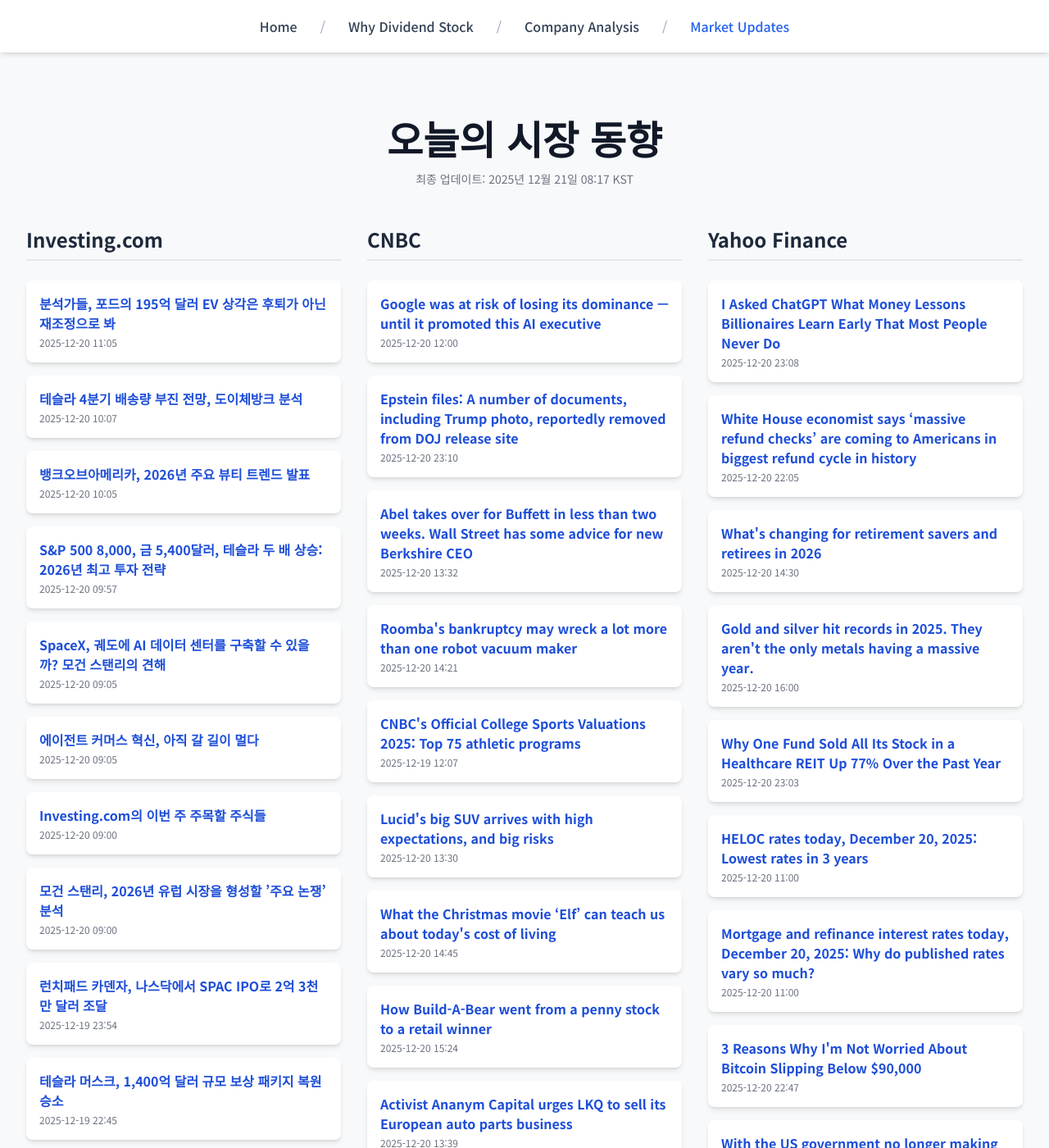
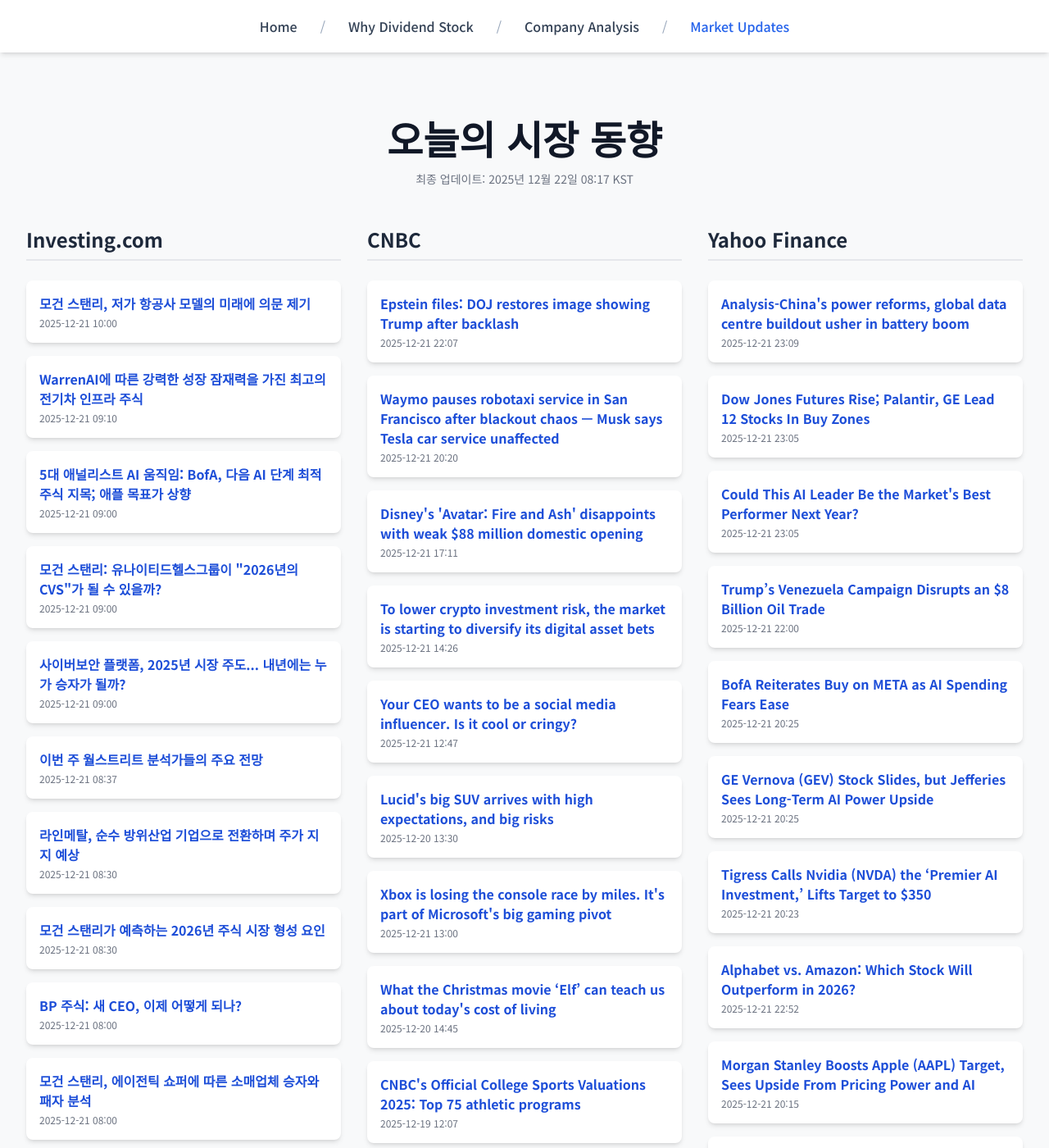
Before and after one commit to Kay-Hwang/my-company-analysis, a Jekyll site: the page built from market-updates.html, in a window 1280 px wide and 1400 px high. Shown: the whole window at 82% size. Built offline with Jekyll 4.4.1, drawn with Linux system fonts in a browser that asks for light colours; nearby versions of some CDN libraries; a script that is not in the unit is left out; some of the changed text lies outside the part shown.

Commit message:
Update daily data

```diff
--- a/_data/latest_data.json
+++ b/_data/latest_data.json
@@ -1,92 +1,116 @@
 {
-  "lastUpdated": "2025년 12월 21일 08:17 KST",
+  "lastUpdated": "2025년 12월 22일 08:17 KST",
   "news": {
     "investing": [
       {
-        "title": "분석가들, 포드의 195억 달러 EV 상각은 후퇴가 아닌 재조정으로 봐",
-        "link": "https://kr.investing.com/news/stock-market-news/article-1763063",
-        "pubDate": "2025-12-20 11:05:01",
-        "summary": "분석가들, 포드의 195억 달러 EV 상각은 후퇴가 아닌 재조정으로 봐"
+        "title": "모건 스탠리, 저가 항공사 모델의 미래에 의문 제기",
+        "link": "https://kr.investing.com/news/stock-market-news/article-1763104",
+        "pubDate": "2025-12-21 10:00:02",
+        "summary": "모건 스탠리, 저가 항공사 모델의 미래에 의문 제기"
       },
       {
-        "title": "테슬라 4분기 배송량 부진 전망, 도이체방크 분석",
-        "link": "https://kr.investing.com/news/stock-market-news/article-1763058",
-        "pubDate": "2025-12-20 10:07:49",
-        "summary": "테슬라 4분기 배송량 부진 전망, 도이체방크 분석"
+        "title": "WarrenAI에 따른 강력한 성장 잠재력을 가진 최고의 전기차 인프라 주식",
+        "link": "https://kr.investing.com/news/stock-market-news/article-1763103",
+        "pubDate": "2025-12-21 09:10:52",
+        "summary": "WarrenAI에 따른 강력한 성장 잠재력을 가진 최고의 전기차 인프라 주식"
       },
       {
-        "title": "뱅크오브아메리카, 2026년 주요 뷰티 트렌드 발표",
-        "link": "https://kr.investing.com/news/stock-market-news/article-1763056",
-        "pubDate": "2025-12-20 10:05:01",
-        "summary": "뱅크오브아메리카, 2026년 주요 뷰티 트렌드 발표"
+        "title": "5대 애널리스트 AI 움직임: BofA, 다음 AI 단계 최적 주식 지목; 애플 목표가 상향",
+        "link": "https://kr.investing.com/news/stock-market-news/article-1763101",
+        "pubDate": "2025-12-21 09:00:06",
+        "summary": "5대 애널리스트 AI 움직임: BofA, 다음 AI 단계 최적 주식 지목; 애플 목표가 상향"
       },
       {
-        "title": "S&P 500 8,000, 금 5,400달러, 테슬라 두 배 상승: 2026년 최고 투자 전략",
-        "link": "https://kr.investing.com/news/stock-market-news/article-1763059",
-        "pubDate": "2025-12-20 09:57:28",
-        "summary": "S&P 500 8,000, 금 5,400달러, 테슬라 두 배 상승: 2026년 최고 투자 전략"
+        "title": "모건 스탠리: 유나이티드헬스그룹이 \"2026년의 CVS\"가 될 수 있을까?",
+        "link": "https://kr.investing.com/news/stock-market-news/article-1763100",
+        "pubDate": "2025-12-21 09:00:04",
+        "summary": "모건 스탠리: 유나이티드헬스그룹이 \"2026년의 CVS\"가 될 수 있을까?"
       },
       {
-        "title": "SpaceX, 궤도에 AI 데이터 센터를 구축할 수 있을까? 모건 스탠리의 견해",
-        "link": "https://kr.investing.com/news/stock-market-news/article-1763053",
-        "pubDate": "2025-12-20 09:05:03",
-        "summary": "SpaceX, 궤도에 AI 데이터 센터를 구축할 수 있을까? 모건 스탠리의 견해"
+        "title": "사이버보안 플랫폼, 2025년 시장 주도... 내년에는 누가 승자가 될까?",
+        "link": "https://kr.investing.com/news/stock-market-news/article-1763099",
+        "pubDate": "2025-12-21 09:00:02",
+        "summary": "사이버보안 플랫폼, 2025년 시장 주도... 내년에는 누가 승자가 될까?"
       },
       {
-        "title": "에이전트 커머스 혁신, 아직 갈 길이 멀다",
-        "link": "https://kr.investing.com/news/stock-market-news/article-1763052",
-        "pubDate": "2025-12-20 09:05:02",
-        "summary": "에이전트 커머스 혁신, 아직 갈 길이 멀다"
+        "title": "이번 주 월스트리트 분석가들의 주요 전망",
+        "link": "https://kr.investing.com/news/stock-market-news/article-1763098",
+        "pubDate": "2025-12-21 08:37:27",
+        "summary": "이번 주 월스트리트 분석가들의 주요 전망"
       },
       {
-        "title": "Investing.com의 이번 주 주목할 주식들",
-        "link": "https://kr.investing.com/news/stock-market-news/article-1763051",
-        "pubDate": "2025-12-20 09:00:04",
-        "summary": "Investing.com의 이번 주 주목할 주식들"
+        "title": "라인메탈, 순수 방위산업 기업으로 전환하며 주가 지지 예상",
+        "link": "https://kr.investing.com/news/stock-market-news/article-1763097",
+        "pubDate": "2025-12-21 08:30:04",
+        "summary": "라인메탈, 순수 방위산업 기업으로 전환하며 주가 지지 예상"
       },
       {
-        "title": "모건 스탠리, 2026년 유럽 시장을 형성할 ’주요 논쟁’ 분석",
-        "link": "https://kr.investing.com/news/stock-market-news/article-1763049",
-        "pubDate": "2025-12-20 09:00:02",
-        "summary": "모건 스탠리, 2026년 유럽 시장을 형성할 ’주요 논쟁’ 분석"
+        "title": "모건 스탠리가 예측하는 2026년 주식 시장 형성 요인",
+        "link": "https://kr.investing.com/news/stock-market-news/article-1763096",
+        "pubDate": "2025-12-21 08:30:02",
+        "summary": "모건 스탠리가 예측하는 2026년 주식 시장 형성 요인"
       },
       {
-        "title": "런치패드 카덴자, 나스닥에서 SPAC IPO로 2억 3천만 달러 조달",
-        "link": "https://kr.investing.com/news/stock-market-news/article-432SI-1762988",
-        "pubDate": "2025-12-19 23:54:08",
-        "summary": "런치패드 카덴자, 나스닥에서 SPAC IPO로 2억 3천만 달러 조달"
+        "title": "BP 주식: 새 CEO, 이제 어떻게 되나?",
+        "link": "https://kr.investing.com/news/stock-market-news/article-1763094",
+        "pubDate": "2025-12-21 08:00:04",
+        "summary": "BP 주식: 새 CEO, 이제 어떻게 되나?"
       },
       {
-        "title": "테슬라 머스크, 1,400억 달러 규모 보상 패키지 복원 승소",
-        "link": "https://kr.investing.com/news/stock-market-news/article-1762976",
-        "pubDate": "2025-12-19 22:45:25",
-        "summary": "테슬라 머스크, 1,400억 달러 규모 보상 패키지 복원 승소"
+        "title": "모건 스탠리, 에이전틱 쇼퍼에 따른 소매업체 승자와 패자 분석",
+        "link": "https://kr.investing.com/news/stock-market-news/article-1763093",
+        "pubDate": "2025-12-21 08:00:02",
+        "summary": "모건 스탠리, 에이전틱 쇼퍼에 따른 소매업체 승자와 패자 분석"
       }
     ],
     "cnbc": [
       {
-        "title": "Google was at risk of losing its dominance — until it promoted this AI executive",
-        "link": "https://www.cnbc.com/2025/12/20/josh-woodward-google-gemini-ai-safety.html",
-        "pubDate": "Sat, 20 Dec 2025 12:00:01 GMT",
-        "summary": "Josh Woodward, a 16-year Google veteran, is tasked with running the Gemini app and going head-to-head with OpenAI in the booming generative AI market."
+        "title": "Epstein files: DOJ restores image showing Trump after backlash",
+        "link": "https://www.cnbc.com/2025/12/21/epstein-files-trump-photo-doj.html",
+        "pubDate": "Sun, 21 Dec 2025 22:07:16 GMT",
+        "summary": "The Department of Justice faces criticism for not releasing all of the Epstein files on Friday, despite a law signed by President Donald Trump requiring it."
       },
       {
-        "title": "Epstein files: A number of documents, including Trump photo, reportedly removed from DOJ release site",
-        "link": "https://www.cnbc.com/2025/12/20/trump-epstein-files-doj-photo.html",
-        "pubDate": "Sat, 20 Dec 2025 23:10:47 GMT",
-        "summary": "A missing photo shows a desk displaying a large assortment of framed pictures and other items. Among them is a picture showing President Donald Trump's face."
+        "title": "Waymo pauses robotaxi service in San Francisco after blackout chaos — Musk says Tesla car service unaffected",
+        "link": "https://www.cnbc.com/2025/12/21/waymo-robotaxi-san-francisco-blackout.html",
+        "pubDate": "Sun, 21 Dec 2025 20:20:26 GMT",
+        "summary": "As power outages spread Saturday, videos shared on social media appeared to show multiple Waymo vehicles stalled in traffic in different parts of San Francisco."
       },
       {
-        "title": "Abel takes over for Buffett in less than two weeks. Wall Street has some advice for new Berkshire CEO",
-        "link": "https://www.cnbc.com/2025/12/20/abel-takes-over-for-buffett-in-less-than-two-weeks-wall-street-has-some-advice-for-new-berkshire-ceo.html",
-        "pubDate": "Sat, 20 Dec 2025 13:32:04 GMT",
-        "summary": "With Warren Buffett's planned departure as Berkshire Hathaway's CEO less than two weeks away, some on Wall Street have advice for incoming CEO Greg Abel."
+        "title": "Disney's 'Avatar: Fire and Ash' disappoints with weak $88 million domestic opening",
+        "link": "https://www.cnbc.com/2025/12/21/disneys-avatar-fire-and-ash-box-office.html",
+        "pubDate": "Sun, 21 Dec 2025 17:11:47 GMT",
+        "summary": "Disney's \"Avatar: Fire and Ash\" tallied just $88 million during its domestic debut, well shy of the $110 million to $125 million range analysts had expected."
       },
       {
-        "title": "Roomba's bankruptcy may wreck a lot more than one robot vacuum maker",
-        "link": "https://www.cnbc.com/2025/12/20/roomba-bankruptcy-robot-vacuum-maker.html",
-        "pubDate": "Sat, 20 Dec 2025 14:21:45 GMT",
-        "summary": "Roomba's bankruptcy should serve as a warning sign to many small companies that big tech may not be able to come to the rescue, say M&amp;A experts."
+        "title": "To lower crypto investment risk, the market is starting to diversify its digital asset bets",
+        "link": "https://www.cnbc.com/2025/12/21/crypto-investment-risk-market-diversification.html",
+        "pubDate": "Sun, 21 Dec 2025 14:26:08 GMT",
+        "summary": "Cryptocurrency market volatility won't go away, but the market is beginning to apply portfolio diversification ideas to assets like bitcoin."
+      },
+      {
+        "title": "Your CEO wants to be a social media influencer. Is it cool or cringy?",
+        "link": "https://www.cnbc.com/2025/12/21/ceo-social-media-celebrity-influencer-crying.html",
+        "pubDate": "Sun, 21 Dec 2025 12:47:20 GMT",
+        "summary": "Executives and founders were sold on the idea that social media is good for business. But they're learning the hard way that it's not all it's cracked up to be."
+      },
+      {
+        "title": "Lucid's big SUV arrives with high expectations, and big risks",
+        "link": "https://www.cnbc.com/2025/12/20/lucids-gravity-suv-arrives-with-high-expectations-and-big-risks.html",
+        "pubDate": "Sat, 20 Dec 2025 13:30:01 GMT",
+        "summary": "Lucid Motors says its Gravity SUV will sell far better than its Air sedan. But Lucid is losing money, and the rollout has been challenging."
+      },
+      {
+        "title": "Xbox is losing the console race by miles. It's part of Microsoft's big gaming pivot",
+        "link": "https://www.cnbc.com/2025/12/21/xbox-console-war-playstation-switch.html",
+        "pubDate": "Sun, 21 Dec 2025 13:00:01 GMT",
+        "summary": "Sales of Microsoft's Xbox Series S and Series X are even behind the original Nintendo Switch, which launched in 2017."
+      },
+      {
+        "title": "What the Christmas movie ‘Elf’ can teach us about today's cost of living",
+        "link": "https://www.cnbc.com/2025/12/20/what-the-christmas-movie-elf-can-teach-us-about-todays-cost-of-living.html",
+        "pubDate": "Sat, 20 Dec 2025 14:45:02 GMT",
+        "summary": "To live like the New York-based family in the movie \"Elf\" today, it would take millions. Here are the biggest financial lessons from the film."
       },
       {
         "title": "CNBC's Official College Sports Valuations 2025: Top 75 athletic programs",
@@ -95,96 +119,72 @@
         "summary": "The programs are worth a combined $51.22 billion, 13% more than the top 75 in last year's rankings."
       },
       {
-        "title": "Lucid's big SUV arrives with high expectations, and big risks",
-        "link": "https://www.cnbc.com/2025/12/20/lucids-gravity-suv-arrives-with-high-expectations-and-big-risks.html",
-        "pubDate": "Sat, 20 Dec 2025 13:30:01 GMT",
-        "summary": "Lucid Motors says its Gravity SUV will sell far better than its Air sedan. But Lucid is losing money, and the rollout has been challenging."
-      },
-      {
-        "title": "What the Christmas movie ‘Elf’ can teach us about today's cost of living",
-        "link": "https://www.cnbc.com/2025/12/20/what-the-christmas-movie-elf-can-teach-us-about-todays-cost-of-living.html",
-        "pubDate": "Sat, 20 Dec 2025 14:45:02 GMT",
-        "summary": "To live like the New York-based family in the movie \"Elf\" today, it would take millions. Here are the biggest financial lessons from the film."
-      },
-      {
-        "title": "How Build-A-Bear went from a penny stock to a retail winner",
-        "link": "https://www.cnbc.com/2025/12/20/build-a-bear-workshop-bbw.html",
-        "pubDate": "Sat, 20 Dec 2025 15:24:51 GMT",
-        "summary": "Build-A-Bear Workshop's business plummeted during the pandemic, but under CEO Sharon Price John, the company has undergone a significant turnaround."
-      },
-      {
-        "title": "Activist Ananym Capital urges LKQ to sell its European auto parts business",
-        "link": "https://www.cnbc.com/2025/12/20/activist-ananym-capital-urges-lkq-to-sell-its-european-auto-parts-business.html",
-        "pubDate": "Sat, 20 Dec 2025 13:39:10 GMT",
-        "summary": "Divesting its European business means LKQ will be able to focus all its attention on its higher margin North American operations."
-      },
-      {
-        "title": "Parenting expert shares her No. 1 priority for raising emotionally intelligent kids: 'Stop focusing on their behavior'",
-        "link": "https://www.cnbc.com/2025/12/20/parenting-expert-top-priority-for-raising-emotionally-intelligent-kids.html",
-        "pubDate": "Sat, 20 Dec 2025 14:05:01 GMT",
-        "summary": "Author and parenting coach Reem Raouda discussed a common parenting mistake that involves ignoring the underlying emotions beneath your child's behavior."
+        "title": "Inside Intel’s new Arizona fab, where the chipmaker’s fate hangs in the balance",
+        "link": "https://www.cnbc.com/2025/12/19/intel-aims-to-find-clients-and-catch-tsmc-with-new-chip-fab-in-arizona.html",
+        "pubDate": "Fri, 19 Dec 2025 13:00:01 GMT",
+        "summary": "At Intel’s new fab in Arizona, 18A is in high-volume production. With no major outside customers and a 10% government stake, is it enough to save the chipmaker?"
       }
     ],
     "yahoo": [
       {
-        "title": "I Asked ChatGPT What Money Lessons Billionaires Learn Early That Most People Never Do",
-        "link": "https://finance.yahoo.com/news/asked-chatgpt-money-lessons-billionaires-230805217.html",
-        "pubDate": "2025-12-20T23:08:05Z",
-        "summary": "I Asked ChatGPT What Money Lessons Billionaires Learn Early That Most People Never Do"
+        "title": "Analysis-China's power reforms, global data centre buildout usher in battery boom",
+        "link": "https://finance.yahoo.com/news/analysis-chinas-power-reforms-global-230907272.html",
+        "pubDate": "2025-12-21T23:09:07Z",
+        "summary": "Analysis-China's power reforms, global data centre buildout usher in battery boom"
       },
       {
-        "title": "White House economist says ‘massive refund checks’ are coming to Americans in biggest refund cycle in history",
-        "link": "https://finance.yahoo.com/news/white-house-economist-says-massive-220500778.html",
-        "pubDate": "2025-12-20T22:05:00Z",
-        "summary": "White House economist says ‘massive refund checks’ are coming to Americans in biggest refund cycle in history"
+        "title": "Dow Jones Futures Rise; Palantir, GE Lead 12 Stocks In Buy Zones",
+        "link": "https://www.investors.com/market-trend/stock-market-today/dow-jones-futures-market-bullish-palantir-ge-stocks-in-buy-zones/?src=A00220&yptr=yahoo",
+        "pubDate": "2025-12-21T23:05:37Z",
+        "summary": "Dow Jones Futures Rise; Palantir, GE Lead 12 Stocks In Buy Zones"
       },
       {
-        "title": "What's changing for retirement savers and retirees in 2026",
-        "link": "https://finance.yahoo.com/news/whats-changing-for-retirement-savers-and-retirees-in-2026-143051554.html",
-        "pubDate": "2025-12-20T14:30:51Z",
-        "summary": "What's changing for retirement savers and retirees in 2026"
+        "title": "Could This AI Leader Be the Market's Best Performer Next Year?",
+        "link": "https://finance.yahoo.com/news/could-ai-leader-markets-best-230500833.html",
+        "pubDate": "2025-12-21T23:05:00Z",
+        "summary": "Could This AI Leader Be the Market's Best Performer Next Year?"
       },
       {
-        "title": "Gold and silver hit records in 2025. They aren't the only metals having a massive year.",
-        "link": "https://finance.yahoo.com/news/gold-and-silver-hit-records-in-2025-they-arent-the-only-metals-having-a-massive-year-160006577.html",
-        "pubDate": "2025-12-20T16:00:06Z",
-        "summary": "Gold and silver hit records in 2025. They aren't the only metals having a massive year."
+        "title": "Trump’s Venezuela Campaign Disrupts an $8 Billion Oil Trade",
+        "link": "https://finance.yahoo.com/news/trump-venezuela-campaign-disrupts-8-220000023.html",
+        "pubDate": "2025-12-21T22:00:00Z",
+        "summary": "Trump’s Venezuela Campaign Disrupts an $8 Billion Oil Trade"
       },
       {
-        "title": "Why One Fund Sold All Its Stock in a Healthcare REIT Up 77% Over the Past Year",
-        "link": "https://finance.yahoo.com/news/why-one-fund-sold-stock-230312979.html",
-        "pubDate": "2025-12-20T23:03:12Z",
-        "summary": "Why One Fund Sold All Its Stock in a Healthcare REIT Up 77% Over the Past Year"
+        "title": "BofA Reiterates Buy on META as AI Spending Fears Ease",
+        "link": "https://finance.yahoo.com/news/bofa-reiterates-buy-meta-ai-202538105.html",
+        "pubDate": "2025-12-21T20:25:38Z",
+        "summary": "BofA Reiterates Buy on META as AI Spending Fears Ease"
       },
       {
-        "title": "HELOC rates today, December 20, 2025: Lowest rates in 3 years",
-        "link": "https://finance.yahoo.com/personal-finance/mortgages/article/heloc-interest-rates-today-saturday-december-20-2025-110018016.html",
-        "pubDate": "2025-12-20T11:00:18Z",
-        "summary": "HELOC rates today, December 20, 2025: Lowest rates in 3 years"
+        "title": "GE Vernova (GEV) Stock Slides, but Jefferies Sees Long-Term AI Power Upside",
+        "link": "https://finance.yahoo.com/news/ge-vernova-gev-stock-slides-202518179.html",
+        "pubDate": "2025-12-21T20:25:18Z",
+        "summary": "GE Vernova (GEV) Stock Slides, but Jefferies Sees Long-Term AI Power Upside"
       },
       {
-        "title": "Mortgage and refinance interest rates today, December 20, 2025: Why do published rates vary so much?",
-        "link": "https://finance.yahoo.com/personal-finance/mortgages/article/mortgage-refinance-interest-rates-today-saturday-december-20-2025-110031334.html",
-        "pubDate": "2025-12-20T11:00:31Z",
-        "summary": "Mortgage and refinance interest rates today, December 20, 2025: Why do published rates vary so much?"
+        "title": "Tigress Calls Nvidia (NVDA) the ‘Premier AI Investment,’ Lifts Target to $350",
+        "link": "https://finance.yahoo.com/news/tigress-calls-nvidia-nvda-premier-202300460.html",
+        "pubDate": "2025-12-21T20:23:00Z",
+        "summary": "Tigress Calls Nvidia (NVDA) the ‘Premier AI Investment,’ Lifts Target to $350"
       },
       {
-        "title": "3 Reasons Why I'm Not Worried About Bitcoin Slipping Below $90,000",
-        "link": "https://finance.yahoo.com/news/3-reasons-why-im-not-224700734.html",
-        "pubDate": "2025-12-20T22:47:00Z",
-        "summary": "3 Reasons Why I'm Not Worried About Bitcoin Slipping Below $90,000"
+        "title": "Alphabet vs. Amazon: Which Stock Will Outperform in 2026?",
+        "link": "https://finance.yahoo.com/news/alphabet-vs-amazon-stock-outperform-225200739.html",
+        "pubDate": "2025-12-21T22:52:00Z",
+        "summary": "Alphabet vs. Amazon: Which Stock Will Outperform in 2026?"
       },
       {
-        "title": "With the US government no longer making pennies, some people smell an opportunity to cash in on these discontinued coins",
-        "link": "https://finance.yahoo.com/news/us-government-no-longer-making-180000974.html",
-        "pubDate": "2025-12-20T18:00:00Z",
-        "summary": "With the US government no longer making pennies, some people smell an opportunity to cash in on these discontinued coins"
+        "title": "Morgan Stanley Boosts Apple (AAPL) Target, Sees Upside From Pricing Power and AI",
+        "link": "https://finance.yahoo.com/news/morgan-stanley-boosts-apple-aapl-201558933.html",
+        "pubDate": "2025-12-21T20:15:58Z",
+        "summary": "Morgan Stanley Boosts Apple (AAPL) Target, Sees Upside From Pricing Power and AI"
       },
       {
-        "title": "The 2 Riskiest Stocks Investors Are Betting On With Over 300% Upside",
-        "link": "https://finance.yahoo.com/news/2-riskiest-stocks-investors-betting-170002110.html",
-        "pubDate": "2025-12-20T17:00:02Z",
-        "summary": "The 2 Riskiest Stocks Investors Are Betting On With Over 300% Upside"
+        "title": "Goldman Reiterates Neutral on Tesla (TSLA) Amid California Regulatory Review",
+        "link": "https://finance.yahoo.com/news/goldman-reiterates-neutral-tesla-tsla-201445372.html",
+        "pubDate": "2025-12-21T20:14:45Z",
+        "summary": "Goldman Reiterates Neutral on Tesla (TSLA) Amid California Regulatory Review"
       }
     ]
   }
```
